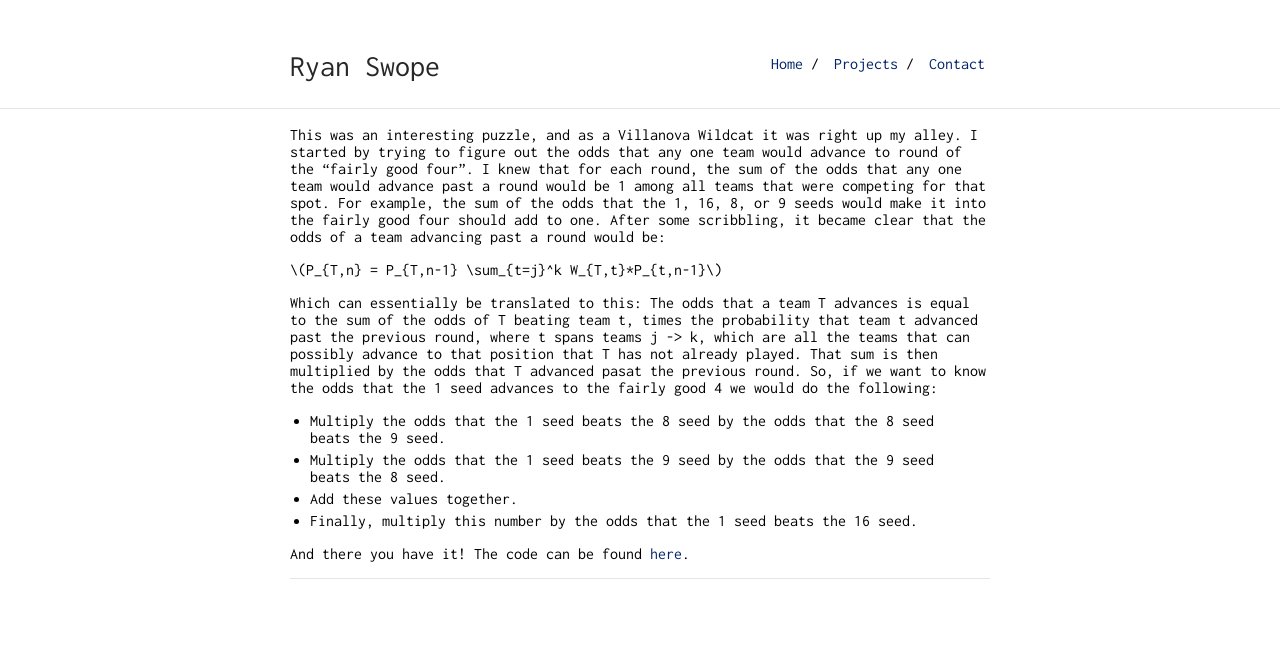
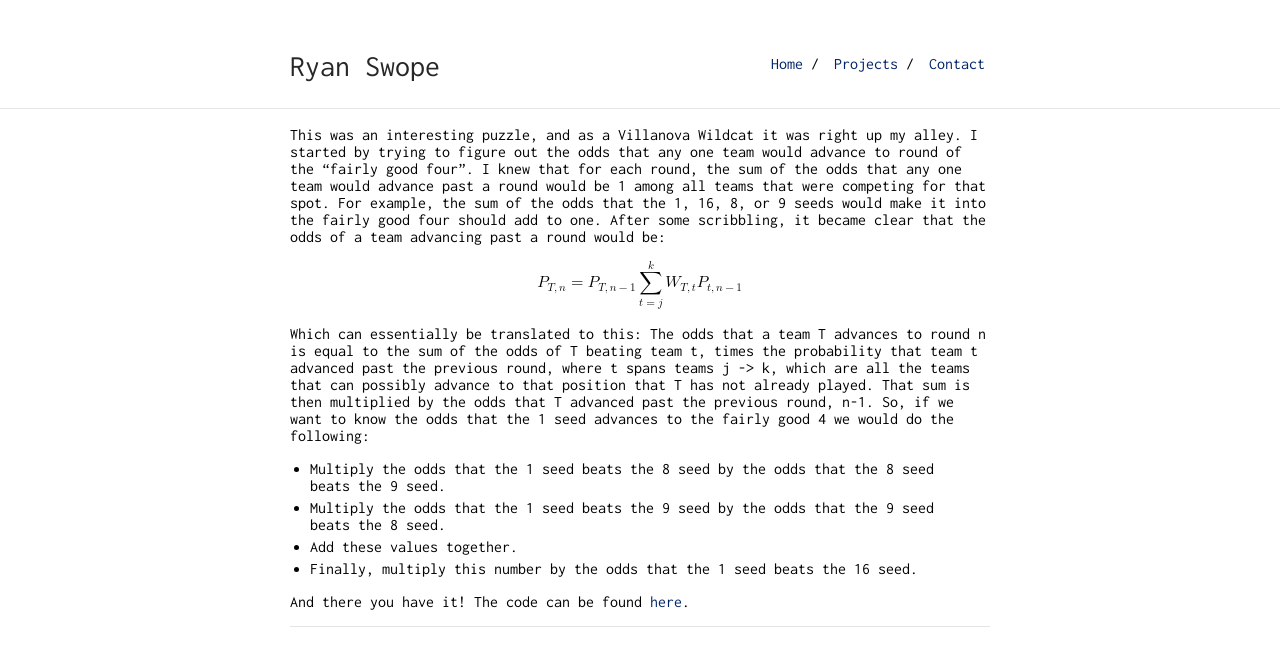
Before and after one commit to rggs/rggs.github.io, a Jekyll site: the page built from bracket101.md, in a window 1280 px wide. Shown: the top 666 px of the page. Built offline with Jekyll 4.4.1, drawn with Linux system fonts in a browser that asks for light colours.

Commit message:
equation

```diff
--- a/bracket101.md
+++ b/bracket101.md
@@ -8,12 +8,61 @@ that any one team would advance past a round would be 1 among all teams that wer
 of the odds that the 1, 16, 8, or 9 seeds would make it into the fairly good four should add to one. After some scribbling, it became clear that the
 odds of a team advancing past a round would be:
 
-<p><span class="math inline">\(P_{T,n} = P_{T,n-1}  \sum_{t=j}^k W_{T,t}*P_{t,n-1}\)</span></p>
+<math display="block" xmlns="http://www.w3.org/1998/Math/MathML">
+  <mrow>
+    <msub>
+      <mi>P</mi>
+      <mrow>
+        <mi>T</mi>
+        <mo>,</mo>
+        <mi>n</mi>
+      </mrow>
+    </msub>
+    <mo>=</mo>
+    <msub>
+      <mi>P</mi>
+      <mrow>
+        <mi>T</mi>
+        <mo>,</mo>
+        <mi>n</mi>
+        <mo>−</mo>
+        <mn>1</mn>
+      </mrow>
+    </msub>
+    <munderover>
+      <mo>∑</mo>
+      <mrow>
+        <mi>t</mi>
+        <mo>=</mo>
+        <mi>j</mi>
+      </mrow>
+      <mi>k</mi>
+    </munderover>
+    <msub>
+      <mi>W</mi>
+      <mrow>
+        <mi>T</mi>
+        <mo>,</mo>
+        <mi>t</mi>
+      </mrow>
+    </msub>
+    <msub>
+      <mi>P</mi>
+      <mrow>
+        <mi>t</mi>
+        <mo>,</mo>
+        <mi>n</mi>
+        <mo>−</mo>
+        <mn>1</mn>
+      </mrow>
+    </msub>
+  </mrow>
+</math>
 
-Which can essentially be translated to this: The odds that a team T advances is equal to the sum of the odds of T beating team t,
+Which can essentially be translated to this: The odds that a team T advances to round n is equal to the sum of the odds of T beating team t,
 times the probability that team t advanced past the previous round, where t spans teams j -> k, which are all the teams that can
-possibly advance to that position that T has not already played. That sum is then multiplied by the odds that T advanced pasat the
-previous round. So, if we want to know the odds that the 1 seed advances to the fairly good 4 we would do the following:
+possibly advance to that position that T has not already played. That sum is then multiplied by the odds that T advanced past the
+previous round, n-1. So, if we want to know the odds that the 1 seed advances to the fairly good 4 we would do the following:
 
 * Multiply the odds that the 1 seed beats the 8 seed by the odds that the 8 seed beats the 9 seed.
 * Multiply the odds that the 1 seed beats the 9 seed by the odds that the 9 seed beats the 8 seed.
```
